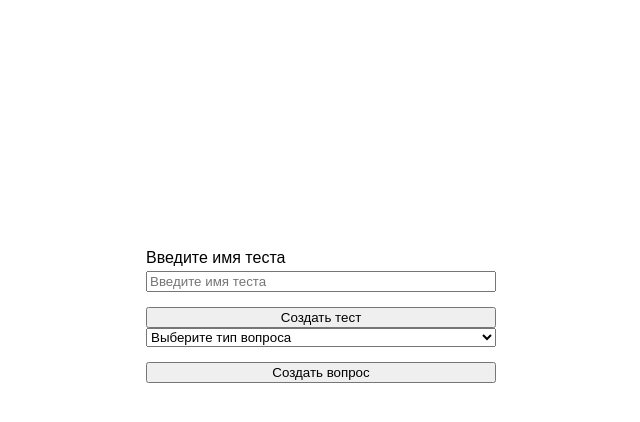
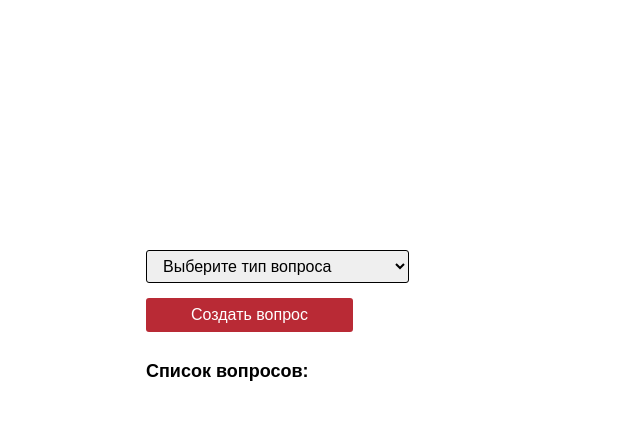
Before and after one commit to puerchik/madsoft_test, a React (Vite) app: page /createTest in a window 1280 px wide. Both pictures are taken after typing "Sample" into the empty fields and a click on the button "Создать тест". Shown: the top 422 px of the page, without its empty margins (110-750 px from the left). Built offline with nearby package versions, Linux system fonts and the light colour scheme.

Commit message:
fix: fix question creation logic

```diff
--- a/src/components/questionCreationForm/QuestionCreationForm.tsx
+++ b/src/components/questionCreationForm/QuestionCreationForm.tsx
@@ -1,10 +1,12 @@
 import { ChangeEvent, useState } from 'react'
 import { SubmitHandler, useForm } from 'react-hook-form'
+import clsx from 'clsx'
 
 import { useAppDispatch } from '@/shared/hooks/reduxHooks'
 import { addQuestion } from '@/app/store/knowledgeChecksSlice'
 
 import { Question, QuestionType } from '@/components/question'
+import { Button } from '@/components/button'
 
 import s from './questionCreationForm.module.scss'
 
@@ -15,7 +17,7 @@ type Props = {
 export const QuestionCreationForm = ({ id }: Props) => {
   const [questionType, setQuestionType] = useState<QuestionType>('')
   const [options, setOptions] = useState<string[]>([])
-  const [optionsQuantity, setOptionsQuantity] = useState(0)
+  const [optionsQuantity, setOptionsQuantity] = useState<number | undefined>(undefined)
 
   const { register, handleSubmit, reset } = useForm<Question>({
     defaultValues: {
@@ -36,8 +38,10 @@ export const QuestionCreationForm = ({ id }: Props) => {
 
   const changeOptionsQuantityHandler = (e: ChangeEvent<HTMLInputElement>) => {
     const quantity = +e.currentTarget.value
+    if (quantity > 0 && quantity < 10) {
       setOptionsQuantity(quantity)
       setOptions(Array(quantity).fill(''))
+    }
   }
 
   const changeOptionHandler = (e: ChangeEvent<HTMLInputElement>, i: number) => {
@@ -56,7 +60,12 @@ export const QuestionCreationForm = ({ id }: Props) => {
 
   return (
     <form className={s.form} onSubmit={handleSubmit(onSubmitHandler)}>
-      <select {...register('type')} onChange={changeQuestionTypeHandler}>
+      <select
+        required
+        className={s.select}
+        {...register('type')}
+        onChange={changeQuestionTypeHandler}
+      >
         <option value="">Выберите тип вопроса</option>
         <option value="single">выбор одного варианта</option>
         <option value="multiply">выбор нескольких вариантов</option>
@@ -64,33 +73,59 @@ export const QuestionCreationForm = ({ id }: Props) => {
         <option value="detailed">развернутый ответ</option>
       </select>
       {questionType !== '' && (
-        <input {...register('question')} type="text" placeholder="Введите вопрос" />
+        <div className={s.inputWrapper}>
+          <label className={s.label} htmlFor="questionInputWrapper">
+            Введите вопрос
+          </label>
+          <input
+            required
+            id="questionInputWrapper"
+            className={s.input}
+            {...register('question')}
+            type="text"
+            placeholder="Введите вопрос"
+          />
+        </div>
       )}
       {(questionType === 'single' || questionType === 'multiply') && (
-        <div>
-          <div>
-            <label htmlFor="optionsQuantity">Введите количество вариантов ответа</label>
+        <div className={s.optionsWrapper}>
+          <div className={s.inputWrapper}>
+            <label className={s.label} htmlFor="optionsQuantity">
+              Введите количество вариантов ответа
+            </label>
             <input
+              className={s.input}
+              required
+              type="number"
               onChange={changeOptionsQuantityHandler}
-              type="number"
               placeholder="Введите количество вариантов ответа"
               value={optionsQuantity}
               id="optionsQuantity"
             />
           </div>
-
+          <div className={s.optionsSelectWrapper}>
+            <div className={clsx(s.inputWrapper, s.optionsInputWrapper)}>
               {options.map((_, i) => (
+                <div key={i} className={s.optionWrapper}>
+                  <label htmlFor={`option${i}`}>Вариант ответа №{i + 1}</label>
                   <input
+                    id={`option${i}`}
+                    className={s.input}
                     {...register(`options.${i}`)}
                     onChange={e => changeOptionHandler(e, i)}
                     type="text"
-              key={i}
                     placeholder="Введите вариант ответа"
                   />
+                </div>
               ))}
+            </div>
             {options.length > 1 && (
-            <select multiple={questionType === 'multiply'} {...register('correctAnswer')}>
-              <option value="">Select the correct answer</option>
+              <select
+                className={s.correctAnswerSelect}
+                multiple={questionType === 'multiply'}
+                {...register('correctAnswer')}
+              >
+                <option value="">Выберите правильный ответ/ответы</option>
                 {options.map((el, i) => (
                   <option key={i} value={el}>
                     {el}
@@ -99,11 +134,28 @@ export const QuestionCreationForm = ({ id }: Props) => {
               </select>
             )}
           </div>
+        </div>
       )}
-      {(questionType === 'short' || questionType === 'detailed') && (
-        <input {...register('correctAnswer')} type="text" placeholder="Введите ответ" />
+      {questionType === 'short' && (
+        <div className={s.inputWrapper}>
+          <label className={s.label} htmlFor="short">
+            Введите ответ
+          </label>
+          <input
+            id="short"
+            className={s.input}
+            {...register('correctAnswer')}
+            type="text"
+            placeholder="Введите ответ"
+          />
+        </div>
       )}
-      <button type="submit">Создать вопрос</button>
+      {questionType === 'detailed' && (
+        <p>
+          Данный вопрос предполагает проверку человеком, поэтому вариантов ответа не предусмотрено.
+        </p>
+      )}
+      <Button type="submit">Создать вопрос</Button>
     </form>
   )
 }
--- a/src/components/questionCreationForm/questionCreationForm.module.scss
+++ b/src/components/questionCreationForm/questionCreationForm.module.scss
@@ -1,7 +1,60 @@
 .form {
   display: flex;
   flex-direction: column;
+  align-items: flex-start;
   gap: 15px;
+  width: 100%;
+  margin-bottom: 30px;
+}
 
-  width: 350px;
+.select,
+.correctAnswerSelect {
+  font-size: var(--font-size-main);
+  border: 1px solid var(--color-black);
+  border-radius: 3px;
+  padding: 6px 12px;
 }
+
+.correctAnswerSelect {
+  align-self: flex-start;
+}
+
+.optionsWrapper {
+  align-self: stretch;
+  display: flex;
+  flex-direction: column;
+  align-items: flex-start;
+  gap: 10px;
+}
+
+.input {
+  all: unset;
+  padding: 5px;
+  border: 1px solid var(--color-black);
+  border-radius: 3px;
+}
+
+.inputWrapper,
+.optionWrapper {
+  display: flex;
+  align-items: center;
+  gap: 15px;
+}
+
+.optionsSelectWrapper {
+  align-self: stretch;
+  display: flex;
+  justify-content: space-between;
+}
+
+.optionsInputWrapper {
+  flex-direction: column;
+}
+
+.optionsLabel {
+  font-size: var(--font-size-subheader);
+}
+
+.textarea {
+  resize: vertical;
+}
--- a/src/components/testCreationForm/TestCreationForm.tsx
+++ b/src/components/testCreationForm/TestCreationForm.tsx
@@ -3,10 +3,11 @@ import { SubmitHandler, useForm } from 'react-hook-form'
 import { v4 as uuidv4 } from 'uuid'
 
 import { addTest } from '@/app/store/knowledgeChecksSlice'
-import { useAppDispatch } from '@/shared/hooks/reduxHooks'
+import { useAppDispatch, useAppSelector } from '@/shared/hooks/reduxHooks'
 
 import { QuestionCreationForm } from '@/components/questionCreationForm'
 import { Answer, Question } from '@/components/question'
+import { Button } from '@/components/button'
 
 import s from './testCreationForm.module.scss'
 
@@ -19,6 +20,7 @@ export type Test = {
 }
 export const TestCreationForm = () => {
   const [testId, setTestId] = useState('')
+  const questions = useAppSelector(state => state.persistedReducer[testId]?.test)
   const { handleSubmit, register, reset } = useForm<Test>({
     defaultValues: {
       id: '',
@@ -27,6 +29,8 @@ export const TestCreationForm = () => {
     },
   })
   const dispatch = useAppDispatch()
+
+  console.log(questions)
 
   const onSubmitHandler: SubmitHandler<Test> = data => {
     const newTestId = uuidv4()
@@ -45,19 +49,38 @@ export const TestCreationForm = () => {
 
   return (
     <>
+      {!testId && (
         <form className={s.form} onSubmit={handleSubmit(onSubmitHandler)}>
           <div className={s.testNameInputWrapper}>
             <label htmlFor="testName">Введите имя теста</label>
             <input
+              className={s.input}
               {...register('testName')}
               id="testName"
               type="text"
               placeholder="Введите имя теста"
             />
           </div>
-        <button type="submit">Создать тест</button>
+          <Button type="submit">Создать тест</Button>
         </form>
-      {!!testId && <QuestionCreationForm id={testId} />}
+      )}
+      {!!testId && (
+        <div className={s.questionsCreationWrapper}>
+          <QuestionCreationForm id={testId} />
+          <div className={s.questionsListWrapper}>
+            <h3 className={s.questionsListTitle}>Список вопросов:</h3>
+            <ul className={s.questionsList}>
+              {questions?.map((el, i) => (
+                <li key={i} className={s.question}>
+                  <p>
+                    Вопрос №{i + 1}: {el.question}
+                  </p>
+                </li>
+              ))}
+            </ul>
+          </div>
+        </div>
+      )}
     </>
   )
 }
--- a/src/components/testCreationForm/testCreationForm.module.scss
+++ b/src/components/testCreationForm/testCreationForm.module.scss
@@ -10,3 +10,34 @@
   flex-direction: column;
   gap: 5px;
 }
+
+.questionsCreationWrapper {
+  display: flex;
+  flex-direction: column;
+}
+
+.questionsListTitle {
+  font-size: var(--font-size-subheader);
+  font-weight: 600;
+  margin-bottom: 15px;
+}
+
+.questionsList {
+  display: flex;
+  flex-direction: column;
+  gap: 10px;
+}
+
+.question {
+  width: 100%;
+  padding: 5px;
+  border: 1px solid var(--color-black);
+  border-radius: 3px;
+}
+
+.input {
+  all: unset;
+  padding: 5px;
+  border: 1px solid var(--color-black);
+  border-radius: 3px;
+}
```
Lines whose indentation alone changed are shown as unchanged.
